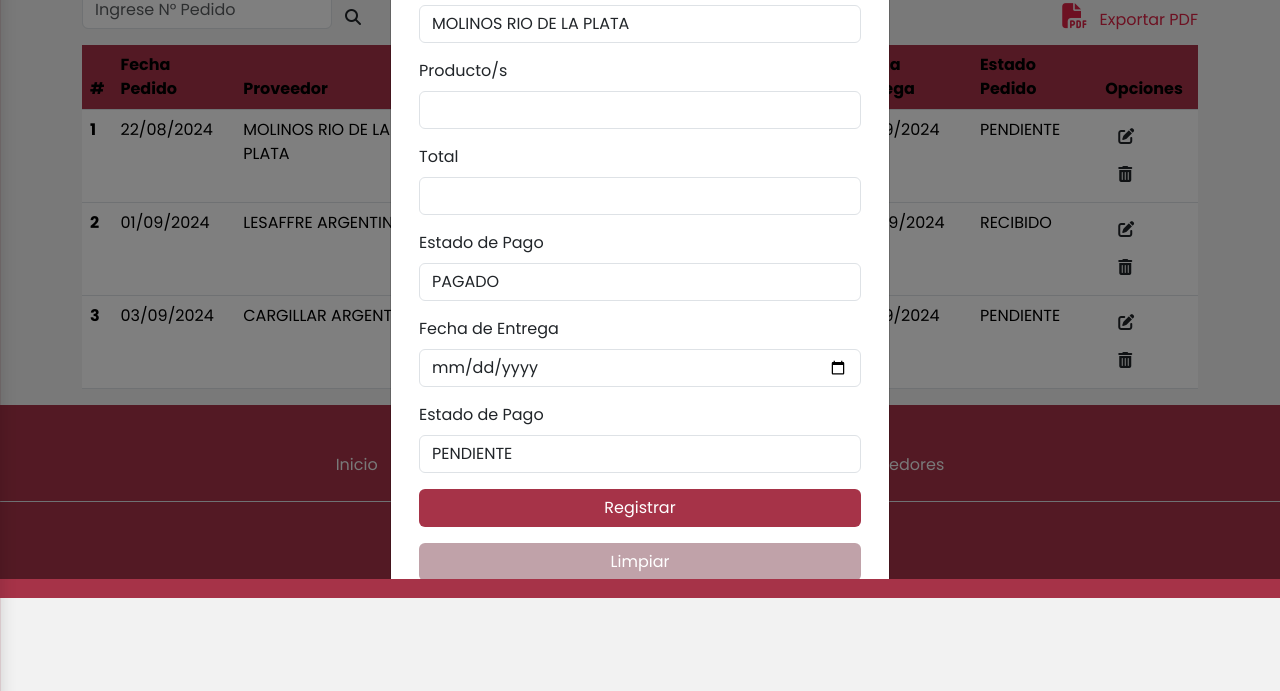
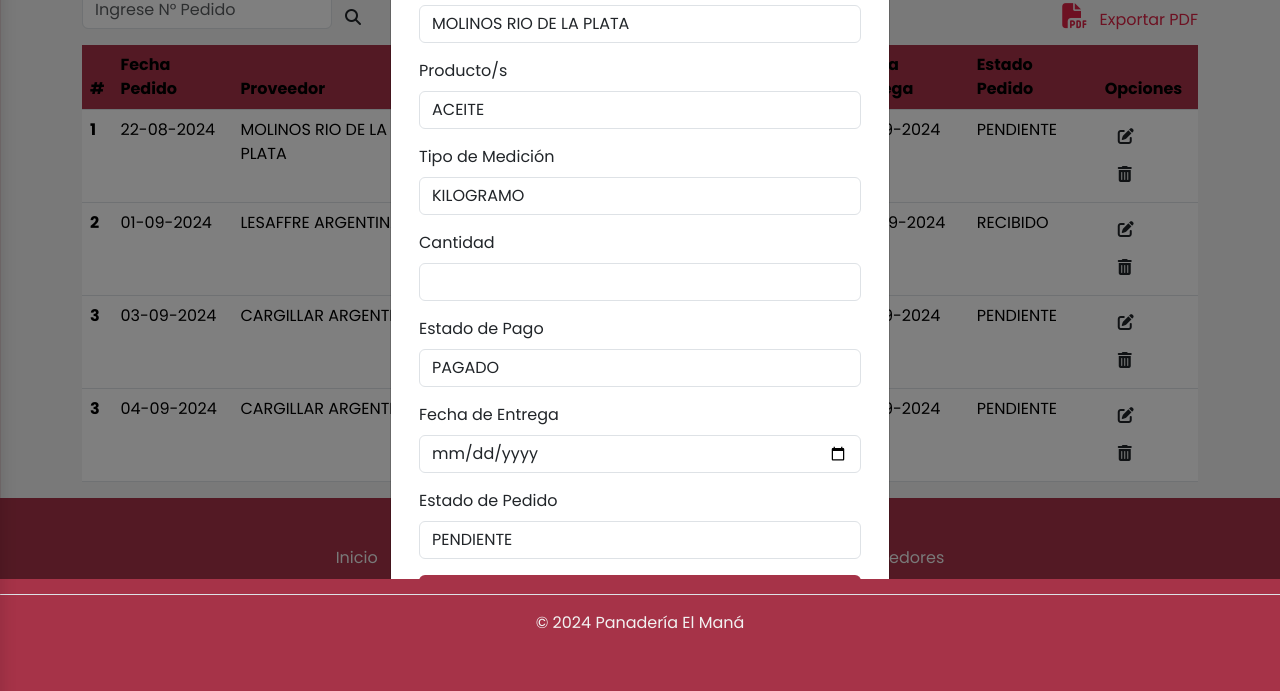
Before and after one commit to LucasSaavedra27/Laboratorio, a plain HTML site: page html/pedidos.html in a window 1280 px wide. Both pictures are taken after a click on the button 714 px from the left and 239 px from the top of the page. Shown: the part 221-912 px from the top of the page. Before the commit the page ends 819 px from the top, so only its background shows below. Drawn offline with nearby package versions, Linux system fonts and the light colour scheme.

Commit message:
modificacion tabla

```diff
--- a/css/estilos.css
+++ b/css/estilos.css
@@ -297,6 +297,11 @@ form #form-busqueda {
   width: 250px;
 }
 
+.btn #btn_formulario {
+  font-size: 30px;
+  color: #da2244
+}
+
 .expPdf {
   text-decoration: none;
   color: #da2244;
--- a/html/pedidos.html
+++ b/html/pedidos.html
@@ -100,9 +100,9 @@
                         data-bs-toggle="modal"
                         data-bs-target="#exampleModal"
                         ><i
-                            class="fa-solid fa-user-plus"
-                            title="Agregar Empleado"
-                            style="font-size: 30px"
+                            class="fa-solid fa-square-plus"
+                            title="Agregar Pedido"
+                            id="btn_formulario"
                         ></i>
                     </button>
                 </div>
@@ -120,7 +120,8 @@
                                 <th scope="col">Fecha Pedido</th>
                                 <th scope="col">Proveedor</th>
                                 <th scope="col">Producto/s</th>
-                                <th scope="col">Total</th>
+                                <th scope="col">Medición</th>
+                                <th scope="col">Cantidad</th>
                                 <th scope="col">Estado Pago</th>
                                 <th scope="col">Fecha Entrega</th>
                                 <th scope="col">Estado Pedido</th>
@@ -130,12 +131,13 @@
                         <tbody>
                             <tr>
                                 <th scope="row">1</th>
-                                <td>22/08/2024</td>
+                                <td>22-08-2024</td>
                                 <td>MOLINOS RIO DE LA PLATA</td>
-                                <td>HARINA, ACEITE</td>
-                                <td>$110.300</td>
+                                <td>HARINA</td>
+                                <td>KILO</td>
+                                <td>10</td>
                                 <td>PAGADO</td>
-                                <td>10/09/2024</td>
+                                <td>10-09-2024</td>
                                 <td>PENDIENTE</td>
                                 <td>
                                     <button class="btn btn-modal">
@@ -160,12 +162,13 @@
                             </tr>
                             <tr>
                                 <th scope="row">2</th>
-                                <td>01/09/2024</td>
+                                <td>01-09-2024</td>
                                 <td>LESAFFRE ARGENTINA</td>
                                 <td>LEVADURA</td>
-                                <td>$50.000</td>
+                                <td>KILO</td>
+                                <td>5</td>
                                 <td>PAGADO</td>
-                                <td>04/09/2024</td>
+                                <td>04-09-2024</td>
                                 <td>RECIBIDO</td>
                                 <td>
                                     <button class="btn btn-modal">
@@ -190,12 +193,44 @@
                             </tr>
                             <tr>
                                 <th scope="row">3</th>
-                                <td>03/09/2024</td>
+                                <td>03-09-2024</td>
                                 <td>CARGILLAR ARGENTINA</td>
-                                <td>CACAO, ALMIDON, GLUCOSA</td>
-                                <td>$205.000</td>
+                                <td>CACAO</td>
+                                <td>KILO</td>
+                                <td>9</td>
                                 <td>PENDIENTE</td>
-                                <td>15/09/2024</td>
+                                <td>15-09-2024</td>
+                                <td>PENDIENTE</td>
+                                <td>
+                                    <button class="btn btn-modal">
+                                        <i
+                                            class="fa-solid fa-pen-to-square"
+                                            title="Editar"
+                                            id="btnEdit"
+                                            data-bs-toggle="modal"
+                                            data-bs-target="#exampleModal"
+                                        ></i>
+                                    </button>
+                                    <button class="btn btn-modal">
+                                        <i
+                                            class="fa-solid fa-trash-can"
+                                            title="Eliminar"
+                                            id="btnDel"
+                                            data-bs-toggle="modal"
+                                            data-bs-target="#exampleModal"
+                                        ></i>
+                                    </button>
+                                </td>
+                            </tr>
+                            <tr>
+                                <th scope="row">3</th>
+                                <td>04-09-2024</td>
+                                <td>CARGILLAR ARGENTINA</td>
+                                <td>ACEITE</td>
+                                <td>LITRO</td>
+                                <td>10</td>
+                                <td>PAGADO</td>
+                                <td>14-09-2024</td>
                                 <td>PENDIENTE</td>
                                 <td>
                                     <button class="btn btn-modal">
@@ -273,25 +308,40 @@
                                     <div class="col-12">
                                         <label for="productoRegister" class="form-label">Producto/s</label>
                                         <div class="input-group">
-                                            <input
-                                                type="text"
-                                                name="productoRegister"
-                                                class="form-control"
-                                                id="productoRegister"
-                                                required
-                                            />
+                                            <select name="productoRegister" class="form-control" id="productoRegister">
+                                                <option>ACEITE</option>
+                                                <option>ALMIDÓN DE MAÍZ</option>
+                                                <option>AZÚCAR</option>
+                                                <option>CACAO</option>
+                                                <option>GLUCOSA</option>
+                                                <option>HARINA</option>
+                                                <option>HUEVOS</option>
+                                                <option>LECHE</option>
+                                                <option>LEVADURA</option>
+                                            </select>
                                         </div>
                                     </div>
 
                                     <div class="col-12">
-                                        <label for="totalRegister" class="form-label">Total</label>
+                                        <label for="tipo_medicionRegister" class="form-label">Tipo de Medición</label>
+                                        <div class="input-group">
+                                            <select name="tipo_medicionRegister" class="form-control" id="tipo_medicionRegister">
+                                                <option>KILOGRAMO</option>
+                                                <option>UNIDAD</option>
+                                                <option>GRAMO</option>
+                                                <option>LITRO</option>
+                                            </select>
+                                        </div>
+                                    </div>
+
+                                    <div class="col-12">
+                                        <label for="cantidadRegister" class="form-label">Cantidad</label>
                                         <div class="input-group">
                                             <input
-                                                type="text"
-                                                name="totalRegister"
+                                                type="number"
+                                                name="cantidadRegister"
                                                 class="form-control"
-                                                id="totalRegister"
-                                                readonly
+                                                id="cantidadRegister"
                                             />
                                         </div>
                                     </div>
@@ -320,7 +370,7 @@
                                     </div>
 
                                     <div class="col-12">
-                                        <label for="estadoPagoRegister" class="form-label">Estado de Pago</label>
+                                        <label for="estadoPagoRegister" class="form-label">Estado de Pedido</label>
                                         <div class="input-group">
                                             <select name="estadoPagoRegister" class="form-control" id="estadoPagoRegister">
                                                 <option>PENDIENTE</option>
```
